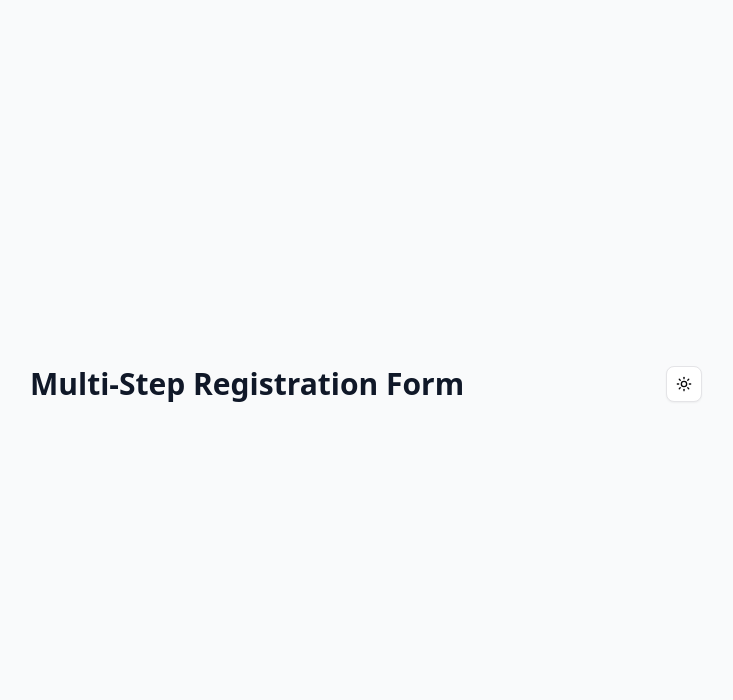
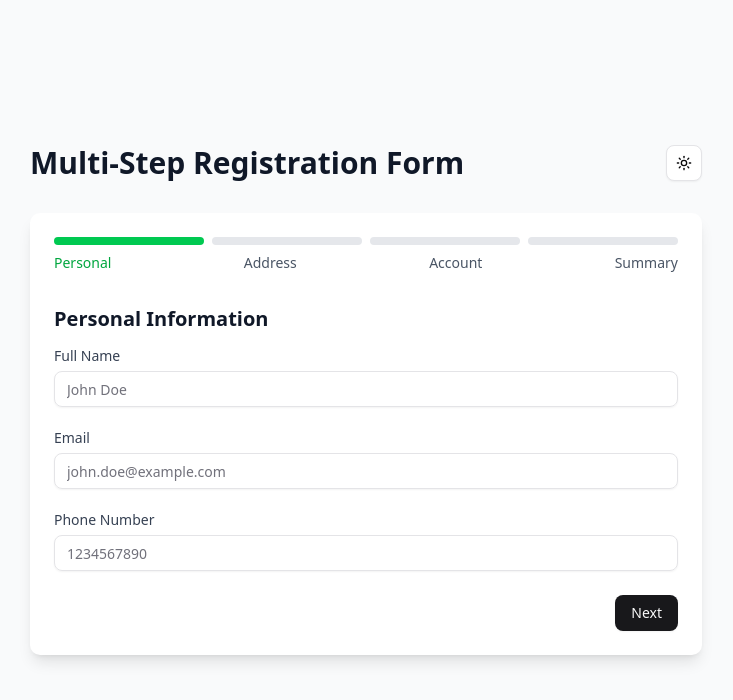
Before and after one commit to Takmim00/multi-step-from, a Next.js app: page / in a window 1280 px wide. Shown: the top 700 px of the page, without its empty margins (274-1007 px from the left). Built offline with nearby package versions, Linux system fonts and the light colour scheme.

Commit message:
personal info from set and personal info zod validation complete

```diff
--- a/package.json
+++ b/package.json
@@ -9,6 +9,8 @@
     "lint": "next lint"
   },
   "dependencies": {
+    "@hookform/resolvers": "^5.0.1",
+    "@radix-ui/react-label": "^2.1.3",
     "@radix-ui/react-slot": "^1.2.0",
     "@tanstack/react-query": "^5.72.2",
     "class-variance-authority": "^0.7.1",
@@ -20,7 +22,8 @@
     "react-dom": "^19.0.0",
     "react-hook-form": "^7.55.0",
     "tailwind-merge": "^3.2.0",
-    "tw-animate-css": "^1.2.5"
+    "tw-animate-css": "^1.2.5",
+    "zod": "^3.24.2"
   },
   "devDependencies": {
     "@eslint/eslintrc": "^3",
--- a/src/app/page.js
+++ b/src/app/page.js
@@ -1,3 +1,4 @@
+import MultiStepForm from "@/components/multiStepForm/multiStepForm";
 import { ThemeToggle } from "@/components/themeToggle/themeToggle";
 
 
@@ -10,7 +11,7 @@ export default function Home() {
           <h1 className="text-3xl font-bold text-gray-900 dark:text-white">Multi-Step Registration Form</h1>
           <ThemeToggle />
         </div>
-
+    <MultiStepForm/>
       </div>
     </main>
   )
--- /dev/null
+++ b/src/components/accountSetup/accountSetup.jsx
@@ -0,0 +1,11 @@
+import React from 'react';
+
+const AccountSetup = () => {
+    return (
+        <div>
+            account
+        </div>
+    );
+};
+
+export default AccountSetup;
--- /dev/null
+++ b/src/components/addressDetails/addressDetails.jsx
@@ -0,0 +1,11 @@
+import React from 'react';
+
+const AddressDetails = () => {
+    return (
+        <div>
+            address
+        </div>
+    );
+};
+
+export default AddressDetails;
--- /dev/null
+++ b/src/components/multiStepForm/multiStepForm.jsx
@@ -0,0 +1,96 @@
+"use client"
+
+import React, { useState } from 'react';
+import AddressDetails from '../addressDetails/addressDetails';
+import AccountSetup from '../accountSetup/accountSetup';
+import PersonalInfo from '../personalInfo/personalInfo';
+import { useMutation } from '@tanstack/react-query';
+
+const MultiStepForm = () => {
+    const [step, setStep] = useState(1)
+    const [formData, setFormData] = useState({
+      fullName: "",
+      email: "",
+      phoneNumber: "",
+      streetAddress: "",
+      city: "",
+      zipCode: "",
+      username: "",
+      password: "",
+      confirmPassword: "",
+    })
+
+
+
+    const updateFormData = (data) => {
+      setFormData((prev) => ({ ...prev, ...data }))
+    }
+
+    const nextStep = () => setStep((prev) => prev + 1)
+    const prevStep = () => setStep((prev) => prev - 1)
+
+    const handleSubmit = () => {
+      console.log("Form submitted with data:", formData)
+      mutate(formData)
+    }
+
+    const renderStep = () => {
+      switch (step) {
+        case 1:
+          return <PersonalInfo formData={formData} updateFormData={updateFormData} nextStep={nextStep} />
+        case 2:
+          return (
+            <AddressDetails
+              formData={formData}
+              updateFormData={updateFormData}
+              nextStep={nextStep}
+              prevStep={prevStep}
+            />
+          )
+        case 3:
+          return (
+            <AccountSetup
+              formData={formData}
+              updateFormData={updateFormData}
+              nextStep={nextStep}
+              prevStep={prevStep}
+            />
+          )
+        case 4:
+          return (
+            <FormSummary formData={formData} prevStep={prevStep} handleSubmit={handleSubmit} isSubmitting={isPending} />
+          )
+        default:
+          return null
+      }
+    }
+
+    return (
+      <div className="bg-white dark:bg-gray-800 rounded-lg shadow-lg p-4 md:p-6 transition-colors">
+
+
+        <div className="mb-8">
+          <div className="flex items-center justify-between mb-2">
+            {[1, 2, 3, 4].map((stepNumber) => (
+              <div
+                key={stepNumber}
+                className={`flex-1 h-2 ${
+                  stepNumber <= step ? "bg-green-500" : "bg-gray-200 dark:bg-gray-700"
+                } ${stepNumber > 1 ? "ml-2" : ""} rounded-full transition-colors`}
+              />
+            ))}
+          </div>
+          <div className="flex justify-between text-sm text-gray-600 dark:text-gray-400">
+            <div className={step >= 1 ? "text-green-600 dark:text-green-400 font-medium" : ""}>Personal</div>
+            <div className={step >= 2 ? "text-green-600 dark:text-green-400 font-medium" : ""}>Address</div>
+            <div className={step >= 3 ? "text-green-600 dark:text-green-400 font-medium" : ""}>Account</div>
+            <div className={step >= 4 ? "text-green-600 dark:text-green-400 font-medium" : ""}>Summary</div>
+          </div>
+        </div>
+
+        {renderStep()}
+      </div>
+    )
+};
+
+export default MultiStepForm;
--- /dev/null
+++ b/src/components/personalInfo/personalInfo.jsx
@@ -0,0 +1,79 @@
+"use client"
+
+import { useForm } from "react-hook-form"
+import { zodResolver } from "@hookform/resolvers/zod"
+
+import { Button } from "@/components/ui/button"
+import { Input } from "@/components/ui/input"
+import { Label } from "@/components/ui/label"
+import { personalInfoSchema } from "@/lib/validation"
+
+export default function PersonalInfo({ formData, updateFormData, nextStep }) {
+  const {
+    register,
+    handleSubmit,
+    formState: { errors },
+  } = useForm({
+    resolver: zodResolver(personalInfoSchema),
+    defaultValues: {
+      fullName: formData.fullName,
+      email: formData.email,
+      phoneNumber: formData.phoneNumber,
+    },
+  })
+
+  const onSubmit = (data) => {
+    updateFormData(data)
+    nextStep()
+  }
+
+  return (
+    <form onSubmit={handleSubmit(onSubmit)} className="space-y-6">
+      <h2 className="text-xl font-semibold mb-4 text-gray-900 dark:text-white">Personal Information</h2>
+
+      <div className="space-y-2">
+        <Label htmlFor="fullName" className="text-gray-700 dark:text-gray-300">
+          Full Name
+        </Label>
+        <Input
+          id="fullName"
+          {...register("fullName")}
+          placeholder="John Doe"
+          className="dark:bg-gray-700 dark:border-gray-600 dark:text-white"
+        />
+        {errors.fullName && <p className="text-red-500 text-sm mt-1">{errors.fullName.message}</p>}
+      </div>
+
+      <div className="space-y-2">
+        <Label htmlFor="email" className="text-gray-700 dark:text-gray-300">
+          Email
+        </Label>
+        <Input
+          id="email"
+          type="email"
+          {...register("email")}
+          placeholder="john.doe@example.com"
+          className="dark:bg-gray-700 dark:border-gray-600 dark:text-white"
+        />
+        {errors.email && <p className="text-red-500 text-sm mt-1">{errors.email.message}</p>}
+      </div>
+
+      <div className="space-y-2">
+        <Label htmlFor="phoneNumber" className="text-gray-700 dark:text-gray-300">
+          Phone Number
+        </Label>
+        <Input
+          id="phoneNumber"
+          {...register("phoneNumber")}
+          placeholder="1234567890"
+          className="dark:bg-gray-700 dark:border-gray-600 dark:text-white"
+        />
+        {errors.phoneNumber && <p className="text-red-500 text-sm mt-1">{errors.phoneNumber.message}</p>}
+      </div>
+
+      <div className="flex justify-end">
+        <Button type="submit">Next</Button>
+      </div>
+    </form>
+  )
+}
--- /dev/null
+++ b/src/components/ui/input.jsx
@@ -0,0 +1,24 @@
+import * as React from "react"
+
+import { cn } from "@/lib/utils"
+
+function Input({
+  className,
+  type,
+  ...props
+}) {
+  return (
+    (<input
+      type={type}
+      data-slot="input"
+      className={cn(
+        "file:text-foreground placeholder:text-muted-foreground selection:bg-primary selection:text-primary-foreground dark:bg-input/30 border-input flex h-9 w-full min-w-0 rounded-md border bg-transparent px-3 py-1 text-base shadow-xs transition-[color,box-shadow] outline-none file:inline-flex file:h-7 file:border-0 file:bg-transparent file:text-sm file:font-medium disabled:pointer-events-none disabled:cursor-not-allowed disabled:opacity-50 md:text-sm",
+        "focus-visible:border-ring focus-visible:ring-ring/50 focus-visible:ring-[3px]",
+        "aria-invalid:ring-destructive/20 dark:aria-invalid:ring-destructive/40 aria-invalid:border-destructive",
+        className
+      )}
+      {...props} />)
+  );
+}
+
+export { Input }
--- /dev/null
+++ b/src/components/ui/label.jsx
@@ -0,0 +1,23 @@
+"use client"
+
+import * as React from "react"
+import * as LabelPrimitive from "@radix-ui/react-label"
+
+import { cn } from "@/lib/utils"
+
+function Label({
+  className,
+  ...props
+}) {
+  return (
+    (<LabelPrimitive.Root
+      data-slot="label"
+      className={cn(
+        "flex items-center gap-2 text-sm leading-none font-medium select-none group-data-[disabled=true]:pointer-events-none group-data-[disabled=true]:opacity-50 peer-disabled:cursor-not-allowed peer-disabled:opacity-50",
+        className
+      )}
+      {...props} />)
+  );
+}
+
+export { Label }
--- /dev/null
+++ b/src/lib/validation.js
@@ -0,0 +1,12 @@
+import { z } from "zod"
+
+// Personal Information Schema
+export const personalInfoSchema = z.object({
+  fullName: z.string().min(1, "Full name is required"),
+  email: z.string().min(1, "Email is required").email("Invalid email format"),
+  phoneNumber: z
+    .string()
+    .min(1, "Phone number is required")
+    .min(10, "Phone number must be at least 10 digits")
+    .regex(/^\d+$/, "Phone number must contain only digits"),
+})
```
Also changed, not shown: 1 other file (tests, documents, lock files or other folders).
